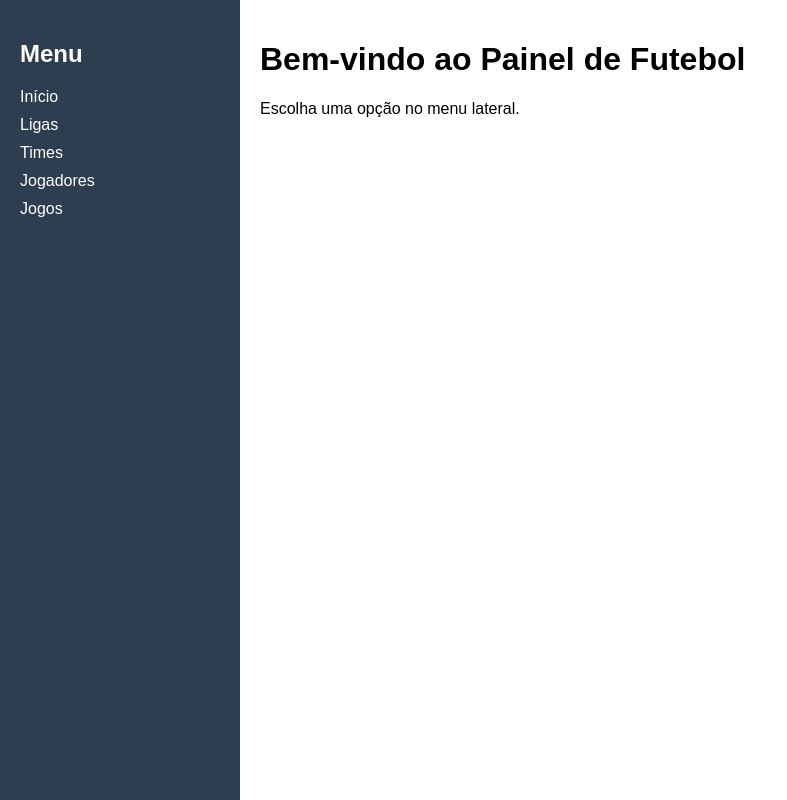
After one commit to ozmartins/Trabalho-Final-de-Banco-de-Dados, a Django app: page /home/ in a window 1280 px wide. The commit adds this page. Shown: the whole page, without its empty margins (0-787 px from the left). Run offline with Django 4.2, Linux system fonts and the light colour scheme.

Commit message:
feat(pages): create empty pages for leagues, matches, players e and teams.

```diff
--- a/footballleaguemanager/footballleaguemanager/urls.py
+++ b/footballleaguemanager/footballleaguemanager/urls.py
@@ -15,10 +15,15 @@ Including another URLconf
     2. Add a URL to urlpatterns:  path('blog/', include('blog.urls'))
 """
 from django.contrib import admin
-from django.urls import path, include
-from main.views import home
+from django.urls import path
+from main.views import home, leagues, teams, players, matches
 
 urlpatterns = [
     path('admin/', admin.site.urls),
-    path('', home),
+    path('', home, name='home'),
+    path('home/', home, name='home'),
+    path('leagues/', leagues, name='leagues'),
+    path('teams/', teams, name='teams'),
+    path('players/', players, name='players'),
+    path('matches/', matches, name='matches'),
 ]
--- /dev/null
+++ b/footballleaguemanager/main/templates/base.html
@@ -0,0 +1,54 @@
+<!DOCTYPE html>
+<html lang="pt-br">
+
+<head>
+    <meta charset="UTF-8">
+    <title>Painel</title>
+    <style>
+        body {
+            margin: 0;
+            display: flex;
+            height: 100vh;
+            font-family: sans-serif;
+        }
+
+        .menu-lateral {
+            width: 200px;
+            background: #2c3e50;
+            color: white;
+            padding: 20px;
+        }
+
+        .menu-lateral a {
+            display: block;
+            color: white;
+            margin-bottom: 10px;
+            text-decoration: none;
+        }
+
+        .menu-lateral a:hover {
+            text-decoration: underline;
+        }
+
+        .conteudo {
+            flex: 1;
+            padding: 20px;
+        }
+    </style>
+</head>
+
+<body>
+    <div class="menu-lateral">
+        <h2>Menu</h2>
+        <a href="{% url 'home' %}">Início</a>
+        <a href="{% url 'leagues' %}">Ligas</a>
+        <a href="{% url 'teams' %}">Times</a>
+        <a href="{% url 'players' %}">Jogadores</a>
+        <a href="{% url 'matches' %}">Jogos</a>
+    </div>
+    <div class="conteudo">
+        {% block content %}{% endblock %}
+    </div>
+</body>
+
+</html>
--- a/footballleaguemanager/main/templates/home.html
+++ b/footballleaguemanager/main/templates/home.html
@@ -1,59 +1,8 @@
-<!DOCTYPE html>
-<html lang="pt-br">
+{% extends 'base.html' %}
 
-<head>
-    <meta charset="UTF-8">
-    <title>Painel de Futebol</title>
-    <style>
-        body {
-            margin: 0;
-            font-family: Arial, sans-serif;
-            display: flex;
-            height: 100vh;
-        }
+{% block content %}
 
-        .menu-lateral {
-            width: 200px;
-            background-color: #2c3e50;
-            color: white;
-            padding: 20px;
-        }
+<h1>Bem-vindo ao Painel de Futebol</h1>
+<p>Escolha uma opção no menu lateral.</p>
 
-        .menu-lateral h2 {
-            font-size: 18px;
-            margin-bottom: 20px;
-        }
-
-        .menu-lateral a {
-            display: block;
-            color: white;
-            text-decoration: none;
-            margin-bottom: 10px;
-            font-size: 16px;
-        }
-
-        .menu-lateral a:hover {
-            text-decoration: underline;
-        }
-
-        .conteudo {
-            flex-grow: 1;
-            padding: 20px;
-        }
-    </style>
-</head>
-
-<body>
-    <div class="menu-lateral">
-        <h2>Menu</h2>
-        <a href="#">Ligas</a>
-        <a href="#">Times</a>
-        <a href="#">Jogadores</a>
-    </div>
-    <div class="conteudo">
-        <h1>Bem-vindo ao Painel de Futebol</h1>
-        <p>Escolha uma opção no menu lateral.</p>
-    </div>
-</body>
-
-</html>
+{% endblock %}
--- a/footballleaguemanager/main/views.py
+++ b/footballleaguemanager/main/views.py
@@ -2,3 +2,15 @@ from django.shortcuts import render
 
 def home(request):
     return render(request, 'home.html')
+
+def leagues(request):
+    return render(request, 'leagues.html')
+
+def matches(request):
+    return render(request, 'matches.html')
+
+def players(request):
+    return render(request, 'players.html')
+
+def teams(request):
+    return render(request, 'teams.html')
```
Also changed, not shown: footballleaguemanager/main/templates/leagues.html (added, +8 -0 lines), footballleaguemanager/main/templates/matches.html (added, +8 -0 lines), footballleaguemanager/main/templates/players.html (added, +8 -0 lines), footballleaguemanager/main/templates/teams.html (added, +8 -0 lines).
